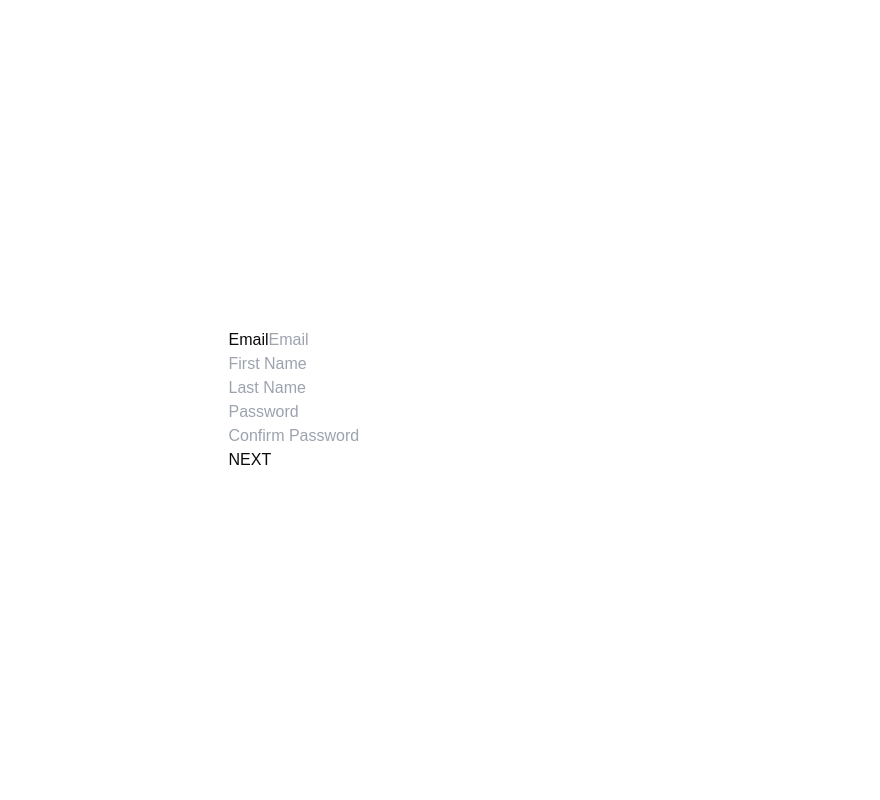
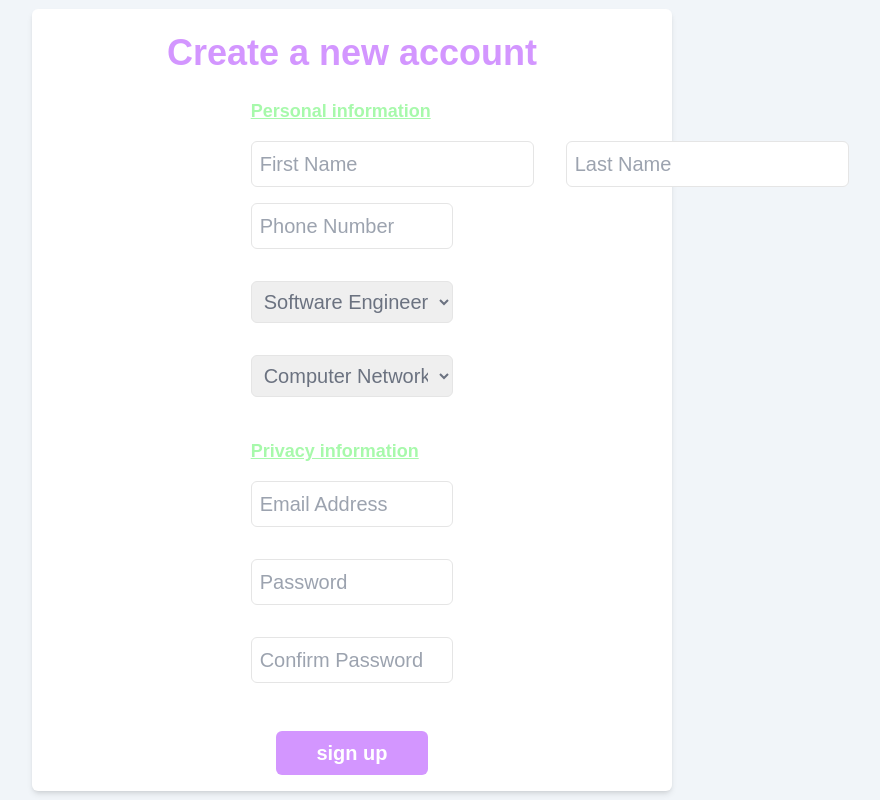
Before and after one commit to FinalProject19994/finalProject, a Next.js app: page /signup in a window 1280 px wide. Shown: the whole page, without its empty margins (288-1168 px from the left). Built offline with nearby package versions, Linux system fonts and the light colour scheme.

Commit message:
updated UI

```diff
--- a/src/app/components/form/FormInput.js
+++ /dev/null
@@ -1,14 +0,0 @@
-import React from "react";
-
-const FormInput = (props) => {
-  const { label, onChange, id, ...inputProps } = props;
-
-  return (
-    <div>
-      <label>{label}</label>
-      <input {...inputProps} onChange={onChange} />
-    </div>
-  );
-};
-
-export default FormInput;
--- /dev/null
+++ b/src/app/login/page.js
@@ -0,0 +1,62 @@
+"use client";
+import Image from "next/image";
+import Link from "next/link";
+import { useRouter } from "next/navigation";
+
+const page = () => {
+  const router = useRouter();
+  const handleLogIn = () => {
+    router.push("/homepage");
+  };
+  return (
+    <div className="flex h-screen bg-slate-100 lg:text-xl">
+      <div className="flex w-1/2 flex-col items-center justify-center">
+        <h1 className="text-center text-7xl font-bold text-primary_purple lg:text-8xl">
+          Core skills
+        </h1>
+        <p className="text-center text-xl font-bold italic text-primary_green lg:text-2xl">
+          Discover skills, unleash the potential
+        </p>
+        <Image src="/logo.png" alt="signup" width={300} height={300} />
+      </div>
+      <div className="flex w-1/2 items-center justify-center lg:justify-start">
+        <div className="flex w-3/4 flex-col gap-4 rounded-md bg-white p-4 shadow-md lg:w-1/2">
+          {/* Email */}
+          <input
+            type="Email"
+            placeholder="Email Address"
+            className="rounded-md border p-2 outline-none"
+          />
+
+          {/* Password */}
+          <input
+            type="Password"
+            placeholder="Password"
+            className="rounded-md border p-2 outline-none"
+          />
+          <button
+            onClick={handleLogIn}
+            className="rounded-md bg-primary_purple p-2 font-semibold text-white hover:brightness-110"
+          >
+            Log in
+          </button>
+          <Link
+            href="#"
+            className="text-center font-semibold text-primary_purple hover:underline"
+          >
+            Forgot Password?
+          </Link>
+          <div className="h-px w-full bg-gray-300"></div>
+          <Link
+            href="/signup"
+            className="w-2/3 self-center rounded-md bg-primary_green p-2 text-center font-semibold text-white hover:brightness-110"
+          >
+            Create Account
+          </Link>
+        </div>
+      </div>
+    </div>
+  );
+};
+
+export default page;
--- a/src/app/signup/page.js
+++ b/src/app/signup/page.js
@@ -1,88 +1,93 @@
 "use client";
-import Image from "next/image";
-import { useState } from "react";
-import FormInput from "../components/form/FormInput";
+import { useRouter } from "next/navigation";
 
-const Page = () => {
-  const [value, setValues] = useState({
-    email: "",
-    firstName: "",
-    lastName: "",
-    password: "",
-    confirmPassword: "",
-  });
+const page = () => {
+  const router = useRouter();
+  const handleSignUp = () => {
+    router.replace("/homepage");
+  };
+  return (
+    <div className="flex h-screen items-center justify-center bg-slate-100 lg:text-xl">
+      <form className="mx-4 flex max-h-screen w-4/5 flex-col gap-4 rounded-md bg-white p-4 text-gray-500 shadow-md lg:w-1/2">
+        <h1 className="m-2 text-center text-4xl font-bold text-primary_purple">
+          Create a new account
+        </h1>
+        <div className="mx-auto w-1/2 space-y-4 lg:w-1/3">
+          <h2 className="text-lg font-bold text-primary_green underline">
+            Personal information
+          </h2>
+          {/* First Name and Last Name */}
+          <div className="flex justify-between gap-8">
+            <input
+              type="text"
+              placeholder="First Name"
+              className="rounded-md border p-2 outline-none"
+            />
+            <input
+              type="text"
+              placeholder="Last Name"
+              className="rounded-md border p-2 outline-none"
+            />
+          </div>
+          <div className="flex flex-col justify-between gap-8">
+            {/* Phone Number */}
+            <input
+              type="text"
+              placeholder="Phone Number"
+              className="rounded-md border p-2 outline-none"
+            />
 
-  const inputs = [
-    {
-      id: 1,
-      name: "email",
-      type: "email",
-      placeholder: "Email",
-      label: "Email",
-    },
-    { id: 2, name: "firstName", type: "text", placeholder: "First Name" },
-    { id: 3, name: "lastName", type: "text", placeholder: "Last Name" },
-    { id: 4, name: "password", type: "password", placeholder: "Password" },
-    {
-      id: 5,
-      name: "confirmPassword",
-      type: "password",
-      placeholder: "Confirm Password",
-    },
-  ];
+            {/* Department */}
+            <select
+              defaultValue="select department"
+              className="rounded-md border p-2 outline-none"
+            >
+              <option value="Software Engineering">Software Engineering</option>
+              <option value="Applied Mathematics">Applied Mathematics</option>
+            </select>
 
-  const handleSubmit = (e) => {
-    e.preventDefault();
-    const data = new FormData(e.target);
-  };
+            {/* Courses */}
+            <select className="rounded-md border p-2 outline-none">
+              <option value="Computer Networks">Computer Networks</option>
+              <option value="Computer graphics">Computer graphics</option>
+            </select>
+          </div>
 
-  const handleChange = (e) => {
-    setValues({
-      ...value,
-      [e.target.name]: e.target.value,
-    });
-  };
+          <h2 className="pt-6 text-lg font-bold text-primary_green underline">
+            Privacy information
+          </h2>
+          <div className="flex flex-col justify-between gap-8">
+            {/* Email */}
+            <input
+              type="Email"
+              placeholder="Email Address"
+              className="rounded-md border p-2 outline-none"
+            />
 
-  console.log(value);
-  return (
-    <div className="flex h-[100vh] items-center justify-center">
-      <form onSubmit={handleSubmit}>
-        {inputs.map((input) => (
-          <FormInput
-            key={input.id}
-            {...input}
-            value={value[input.name]}
-            onChange={handleChange}
-          />
-        ))}
+            {/* Password */}
+            <input
+              type="Password"
+              placeholder="Password"
+              className="rounded-md border p-2 outline-none"
+            />
 
-        <button>NEXT</button>
+            {/* Confirm Password */}
+            <input
+              type="Password"
+              placeholder="Confirm Password"
+              className="rounded-md border p-2 outline-none"
+            />
+          </div>
+        </div>
+        <button
+          onClick={handleSignUp}
+          className="mt-8 w-1/4 self-center rounded-md bg-primary_purple p-2 font-semibold text-white hover:brightness-110"
+        >
+          sign up
+        </button>
       </form>
     </div>
   );
 };
 
-export default Page;
-//   const [showPassword, setShowPassword] = useState(false);
-//   const [showConfirmPassword, setShowConfirmPassword] = useState(false);
-
-//   const handleShowPassword = () => {
-//     setShowPassword(!showPassword);
-//   };
-
-//   const handleShowConfirmPassword = () => {
-//     setShowConfirmPassword(!showConfirmPassword);
-//   };
-
-//   <div className="flex items-center gap-4">
-//     <Image src="/menuIcons/tick.png" alt="tick" width={20} height={20} />
-//     <p>Step 1: Personal information</p>
-//   </div>
-//   <div className="flex items-center gap-4">
-//     <Image src="/menuIcons/step.png" alt="step" width={20} height={20} />
-//     <p>Step 2: Academic information</p>
-//   </div>
-//   <div className="flex items-center gap-4">
-//     <Image src="/menuIcons/step.png" alt="step" width={20} height={20} />
-//     <p>Step 3: Review and submit</p>
-//   </div>
+export default page;
```
